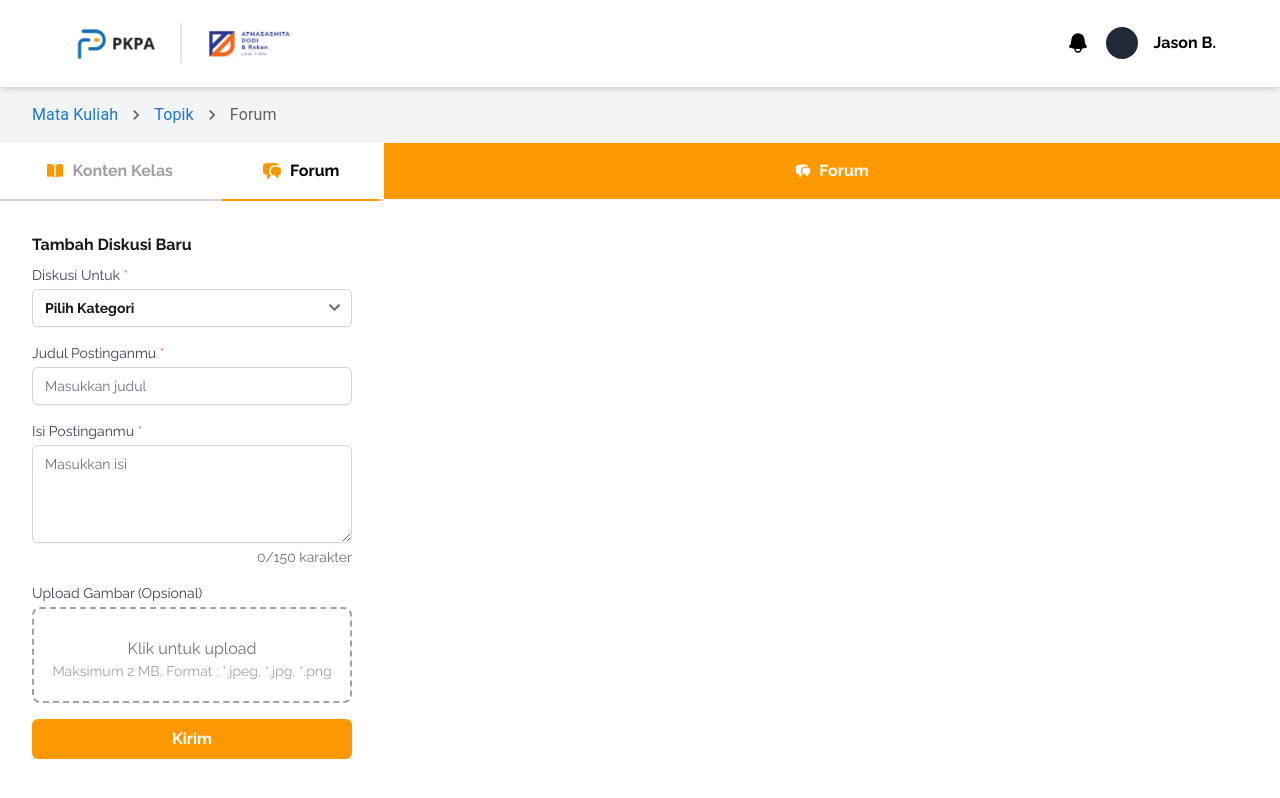
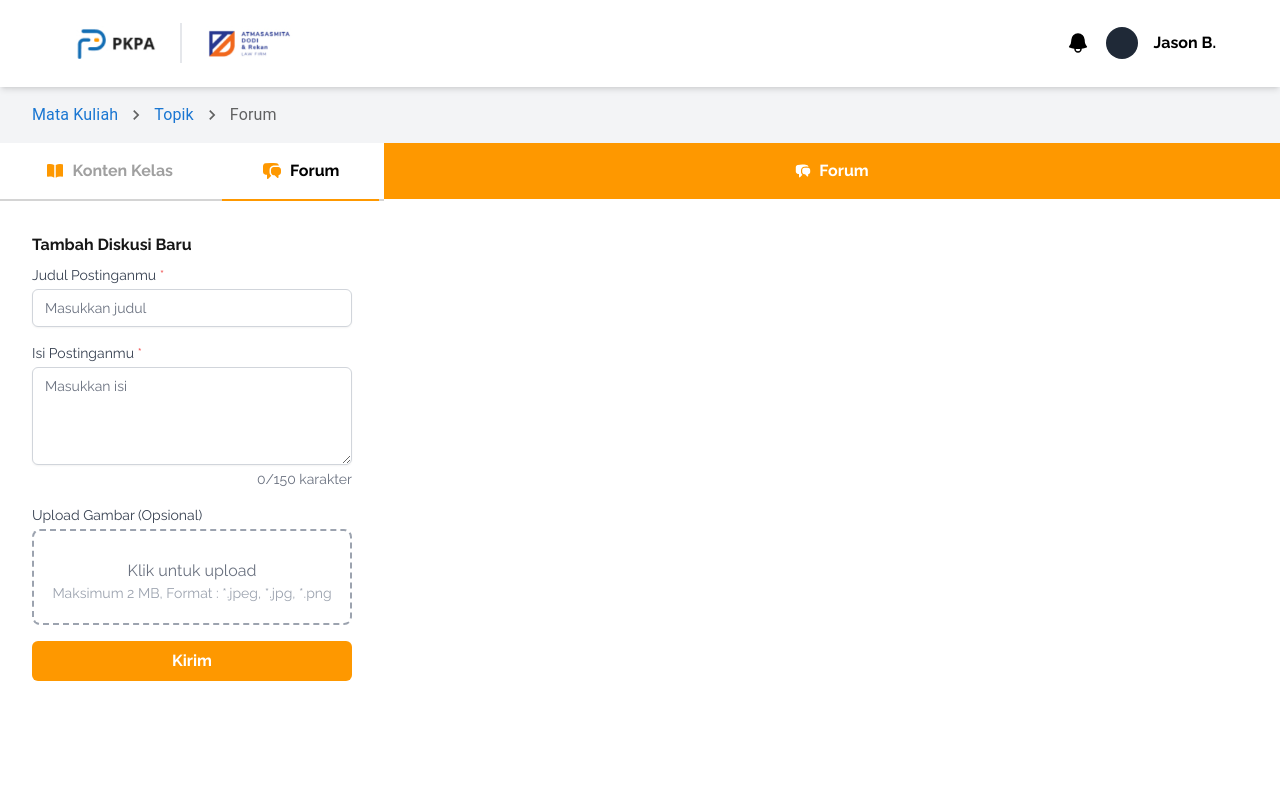
Before and after one commit to elviskudo/pkpa-fe, a Next.js app: page /user/course/detail/forum in a window 1280 px wide. Shown: the top 798 px of the page. Built offline with nearby package versions, Linux system fonts and the light colour scheme.

Commit message:
Fix image saving function to local storage

```diff
--- a/src/components/User/detail/NewForum.js
+++ b/src/components/User/detail/NewForum.js
@@ -12,7 +12,7 @@ const SUPPORTED_FORMATS = ["image/jpg", "image/jpeg", "image/png"];
 
 export default function NewForum() {
   const [imagePreview, setImagePreview] = useState(null);
-  const [imageFile, setImageFile] = useState(null);
+  const [imageBase64, setImageBase64] = useState(null);
 
   const handleImageChange = (event) => {
     const file = event.currentTarget.files[0];
@@ -33,11 +33,12 @@ export default function NewForum() {
         event.target.value = null;
         return;
       }
-      setImageFile(file);
-      formik.setFieldValue("imageUpload", file);
+
       const reader = new FileReader();
       reader.onloadend = () => {
         setImagePreview(reader.result);
+        setImageBase64(reader.result);
+        formik.setFieldValue("imageUpload", reader.result);
       };
       reader.readAsDataURL(file);
     }
@@ -46,7 +47,7 @@ export default function NewForum() {
   const removeSelectedImage = (e) => {
     e.preventDefault();
     setImagePreview(null);
-    setImageFile(null);
+    setImageBase64(null); // Reset Base64 image
     formik.setFieldValue("imageUpload", null);
     const fileInput = document.getElementById("imageUpload");
     if (fileInput) fileInput.value = "";
@@ -56,42 +57,24 @@ export default function NewForum() {
 
   const formik = useFormik({
     initialValues: {
-      discussionFor: "",
       title: "",
       content: "",
       imageUpload: null,
     },
     validationSchema: Yup.object({
-      discussionFor: Yup.string().required("Wajib Memilih !"),
       title: Yup.string().required("Judul Postingan Wajib Diisi !"),
       content: Yup.string()
         .max(150, "Harus terdiri dari 150 karakter atau kurang")
         .required("Isi Postingan Wajib Diisi !"),
-      imageUpload: Yup.mixed()
-        .nullable()
-        .test("fileSize", "Ukuran file terlalu besar (max 2MB)", (value) => {
-          if (!value) return true;
-          return value.size <= MAX_FILE_SIZE;
-        })
-        .test(
-          "fileFormat",
-          "Format file tidak didukung (*.jpeg, *.jpg, *.png)",
-          (value) => {
-            if (!value) return true;
-            return SUPPORTED_FORMATS.includes(value.type);
-          }
-        ),
     }),
     onSubmit: (values) => {
-      const image_url = imageFile ? URL.createObjectURL(imageFile) : null;
       formik.resetForm();
       setImagePreview(null);
       dispatch(
         insert({
-          discussionFor: values.discussionFor,
           title: values.title,
           content: values.content,
-          image_url,
+          image_url: imageBase64,
         })
       );
     },
@@ -101,33 +84,6 @@ export default function NewForum() {
     <div className="bg-white p-8 w-full">
       <h3 className="text-md font-semibold mb-2">Tambah Diskusi Baru</h3>
       <form onSubmit={formik.handleSubmit}>
-        <div className="mb-4">
-          <label
-            htmlFor="discussionFor"
-            className="block text-sm font-medium text-gray-700 mb-1"
-          >
-            Diskusi Untuk <span className="text-red-500">*</span>
-          </label>
-          <select
-            id="discussionFor"
-            name="discussionFor"
-            onChange={formik.handleChange}
-            onBlur={formik.handleBlur}
-            value={formik.values.discussionFor}
-            className="font-semibold block w-full border border-gray-300 rounded-md shadow-sm py-2 px-3 focus:ring-orange-500 focus:border-orange-500 sm:text-sm"
-          >
-            <option value="">Pilih Kategori</option>
-            <option value="dosen">Dosen</option>
-            <option value="mahasiswa">Mahasiswa</option>
-            <option value="lainnya">Lainnya</option>
-          </select>
-          {formik.touched.discussionFor && formik.errors.discussionFor && (
-            <div className="text-red-500 text-sm mt-1">
-              {formik.errors.discussionFor}
-            </div>
-          )}
-        </div>
-
         <div className="mb-4">
           <label
             htmlFor="title"
```
